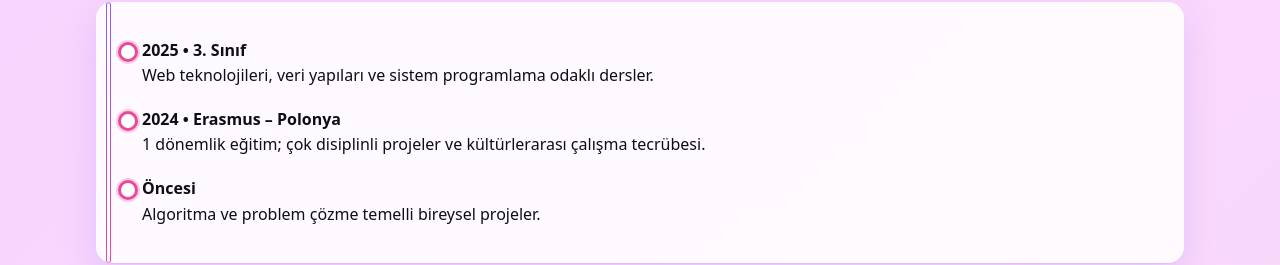
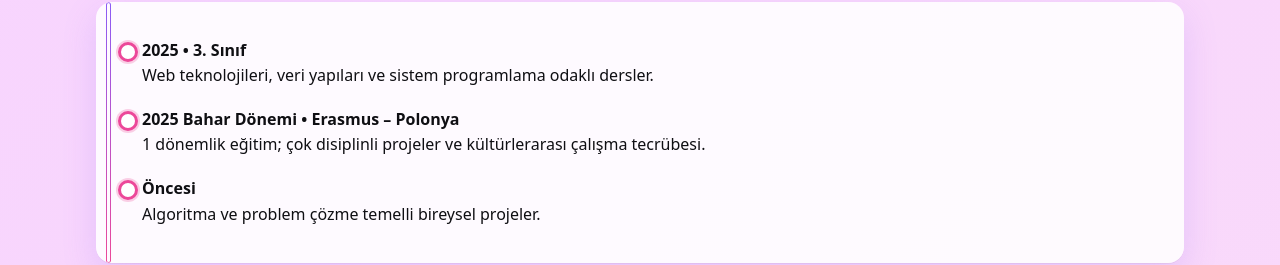
Before and after one commit to berradogruer/nextjs-boilerplate, a Next.js app: page / in a window 1280 px wide. Shown: the part 2661-2926 px from the top of the page. Built offline with nearby package versions, Linux system fonts and the light colour scheme.

Commit message:
Update page.tsx

```diff
--- a/app/page.tsx
+++ b/app/page.tsx
@@ -156,7 +156,7 @@ export default function Home() {
               <div>Web teknolojileri, veri yapıları ve sistem programlama odaklı dersler.</div>
             </div>
             <div className="timeline-item">
-              <b>2024 • Erasmus – Polonya</b>
+              <b>2025 Bahar Dönemi • Erasmus – Polonya</b>
               <div>1 dönemlik eğitim; çok disiplinli projeler ve kültürlerarası çalışma tecrübesi.</div>
             </div>
             <div className="timeline-item">
```
